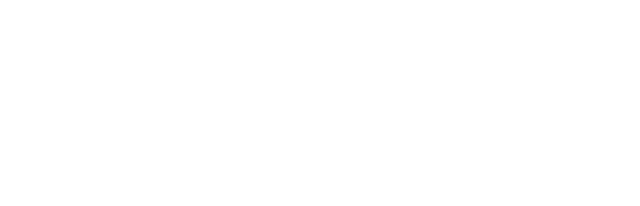
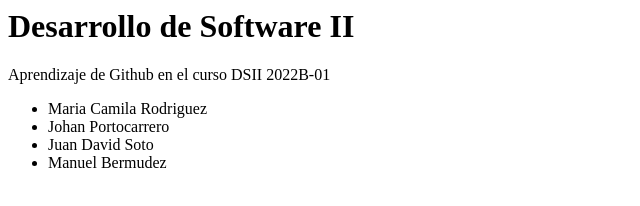
Before and after one commit to camipony/Rodriguez-Portocarrero-Bermudez-Soto-DSII-2022-2-01, a plain HTML site: page index.html in a window 1280 px wide. Shown: the whole page, without its empty margins (0-640 px from the left). Drawn offline with Linux system fonts and the light colour scheme.

Commit message:
main contend added

```diff
--- a/index.html
+++ b/index.html
@@ -1,6 +1,20 @@
 <html>
-    <head>
-        <meta charset="utf-8">
-        <title> CODERS </title>
-    </head>
+  <head>
+    <meta charset="utf-8" />
+    <title>CODERS</title>
+  </head>
+  <body>
+    <main>
+      <div>
+        <h1>Desarrollo de Software II</h1>
+        <p>Aprendizaje de Github en el curso DSII 2022B-01</p>
+        <ul>
+          <li>Maria Camila Rodriguez</li>
+          <li>Johan Portocarrero</li>
+          <li>Juan David Soto</li>
+          <li>Manuel Bermudez</li>
+        </ul>
+      </div>
+    </main>
+  </body>
 </html>
```
